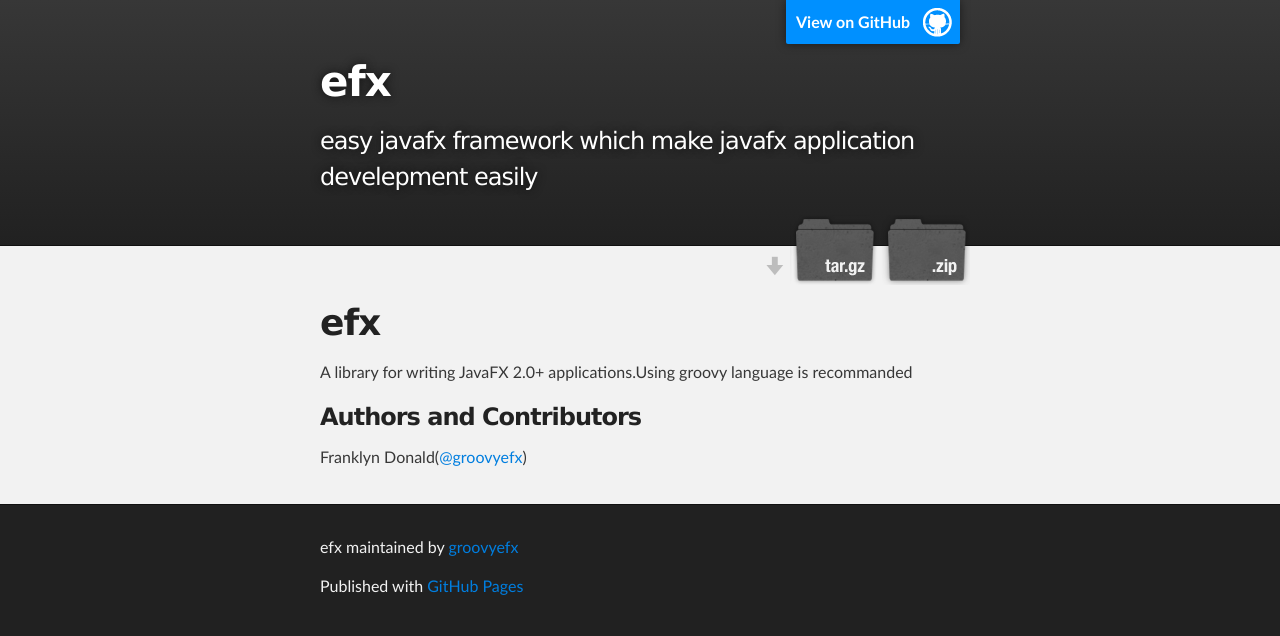
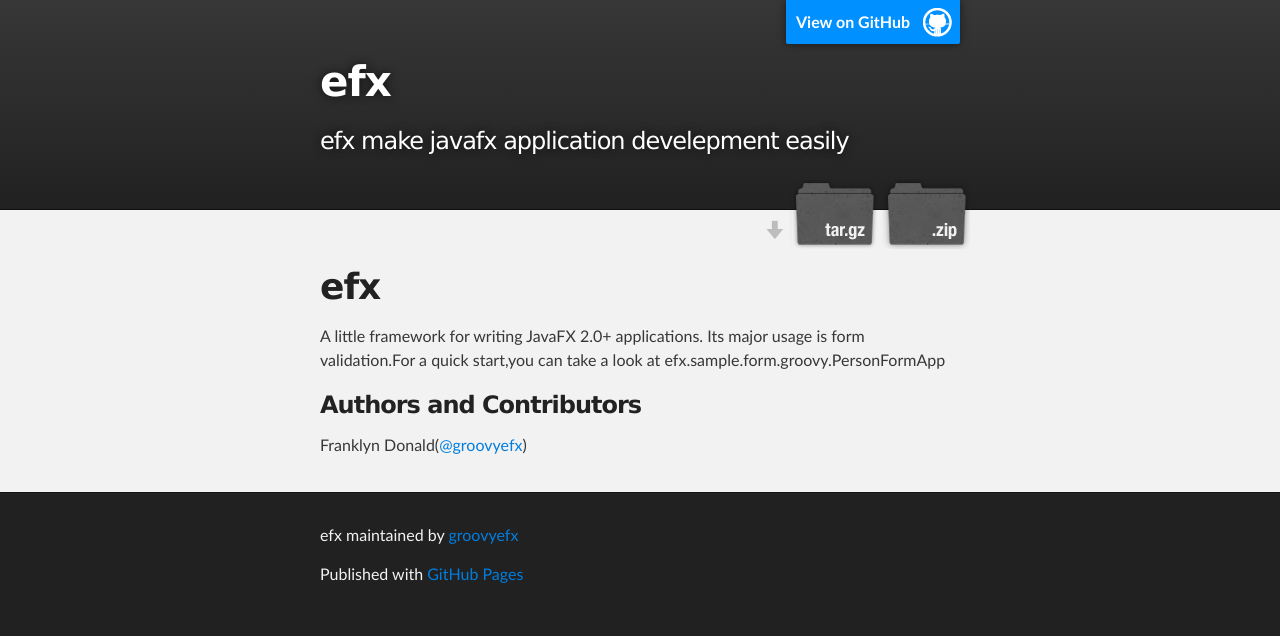
Before and after one commit to groovyefx/efx, a plain HTML site: page index.html in a window 1280 px wide. Drawn offline with Linux system fonts and the light colour scheme.

```diff
--- a/index.html
+++ b/index.html
@@ -4,7 +4,7 @@
   <head>
     <meta charset='utf-8' />
     <meta http-equiv="X-UA-Compatible" content="chrome=1" />
-    <meta name="description" content="efx : easy javafx framework which make javafx application develepment easily" />
+    <meta name="description" content="efx : efx make javafx application develepment easily" />
 
     <link rel="stylesheet" type="text/css" media="screen" href="stylesheets/stylesheet.css">
 
@@ -19,7 +19,7 @@
           <a id="forkme_banner" href="https://github.com/groovyefx/efx">View on GitHub</a>
 
           <h1 id="project_title">efx</h1>
-          <h2 id="project_tagline">easy javafx framework which make javafx application develepment easily</h2>
+          <h2 id="project_tagline">efx make javafx application develepment easily</h2>
 
             <section id="downloads">
               <a class="zip_download_link" href="https://github.com/groovyefx/efx/zipball/master">Download this project as a .zip file</a>
@@ -34,7 +34,7 @@
         <h1>
 <a name="efx" class="anchor" href="#efx"><span class="octicon octicon-link"></span></a>efx</h1>
 
-<p>A library for writing JavaFX 2.0+ applications.Using groovy language is recommanded</p>
+<p>A little framework for writing JavaFX 2.0+ applications. Its major usage is form validation.For a quick start,you can take a look at efx.sample.form.groovy.PersonFormApp</p>
 
 <h3>
 <a name="authors-and-contributors" class="anchor" href="#authors-and-contributors"><span class="octicon octicon-link"></span></a>Authors and Contributors</h3>
--- a/params.json
+++ b/params.json
@@ -1 +1 @@
-{"name":"efx","tagline":"easy javafx framework which make javafx application develepment easily","body":"efx\r\n===\r\n\r\nA library for writing JavaFX 2.0+ applications.Using groovy language is recommanded\r\n\r\n### Authors and Contributors\r\nFranklyn Donald(@groovyefx)","google":"groovyefx","note":"Don't delete this file! It's used internally to help with page regeneration."}
+{"name":"efx","tagline":"efx make javafx application develepment easily","body":"efx\r\n===\r\n\r\nA little framework for writing JavaFX 2.0+ applications. Its major usage is form validation.For a quick start,you can take a look at efx.sample.form.groovy.PersonFormApp\r\n\r\n### Authors and Contributors\r\nFranklyn Donald(@groovyefx)","google":"groovyefx","note":"Don't delete this file! It's used internally to help with page regeneration."}
```
